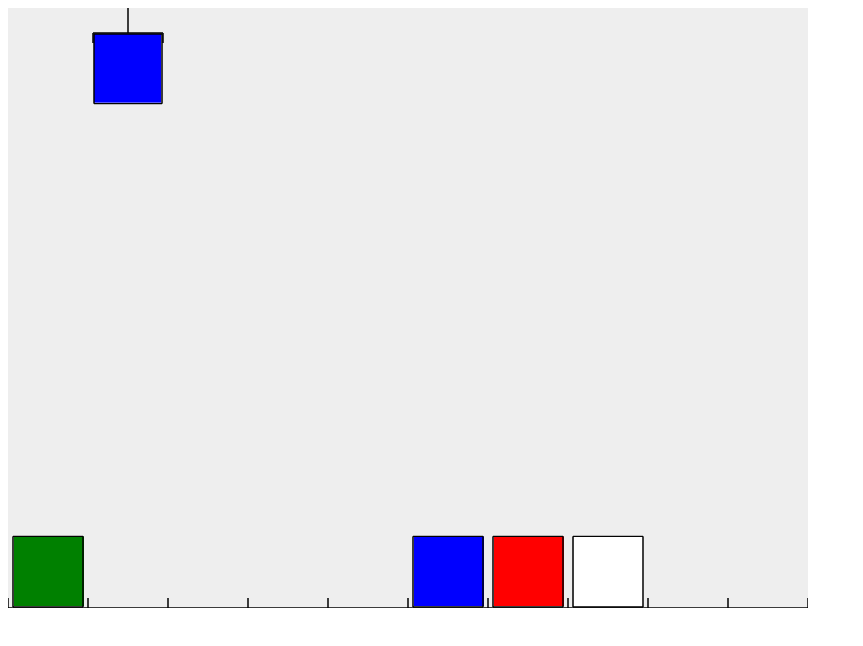
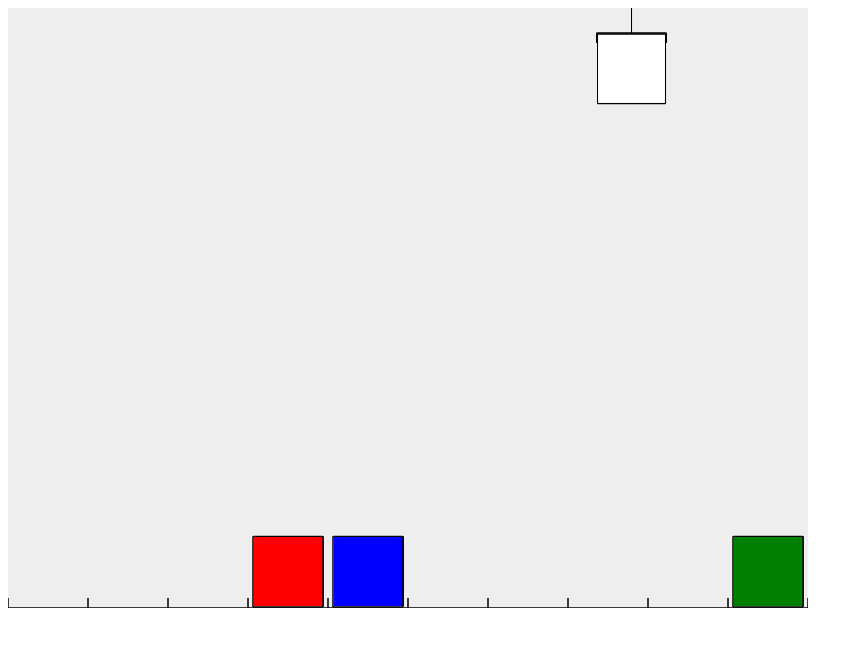
Before and after one commit to ChrisMinheereDavinci/Week-6---Javascript, a plain HTML site: page Robotarm/Oefening 10/index.html in a window 1280 px wide. Shown: the whole page, without its empty margins (0-863 px from the left). Drawn offline with Linux system fonts and the light colour scheme.

```diff
--- a/Robotarm/Oefening 10/index.html
+++ b/Robotarm/Oefening 10/index.html
@@ -1,4 +1,5 @@
 <html>
+
 <body>
     <canvas id="canvas" width="800" height="600"></canvas>
     <script src="js/main.js"></script>
@@ -11,12 +12,26 @@
         robotArm.loadLevel("exercise 10");
 
         // Jou instructies volgen hier
-            var rechts = 1;
-            var links = 2;
 
-         for (var j = 0; j < 4; j++) {
+
+        for (var j = 5; j > 0; j--) {
+            robotArm.grab();
+            for (var i = 9; i > 0; i--) {
+                robotArm.moveRight();
+            }
+            //rechts += 2;
+            robotArm.drop();
+
+
+            for (var a = 8; a > 0; a--) {
+                robotArm.moveLeft();
+            }
+
+        }
+
+        /*for (var j = 0; j < 4; j++) {
           robotArm.moveRight();}
-           robotArm.grab();
+          robotArm.grab();k
 
            for (var i = 0; i < 4; i++) {
 
@@ -35,8 +50,10 @@
                robotArm.grab();
                }
            }
+           */
         // De door jou opgegeven instructies uitvoeren
         robotArm.run();
     </script>
 </body>
+
 </html>
```
Also changed, not shown: Robotarm/Oefening 12/index.html (+2 -2 lines), Robotarm/Oefening 7/index.html (+2 -2 lines), Robotarm/Oefening 8/index.html (+3 -5 lines). Lines whose indentation alone changed are shown as unchanged.
